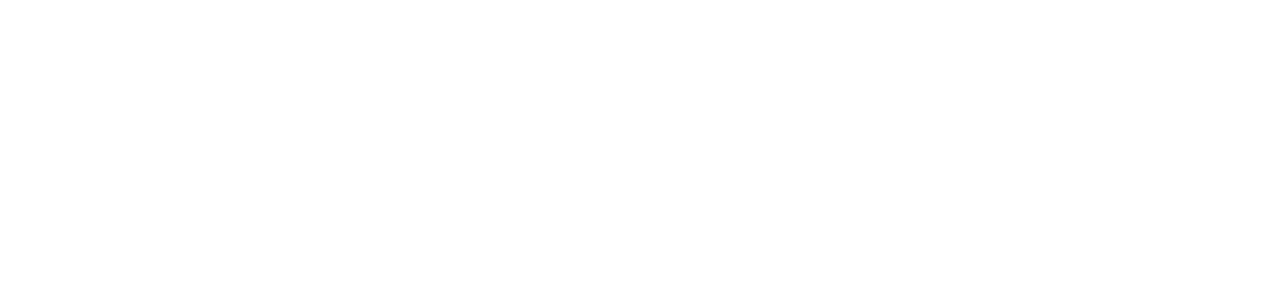
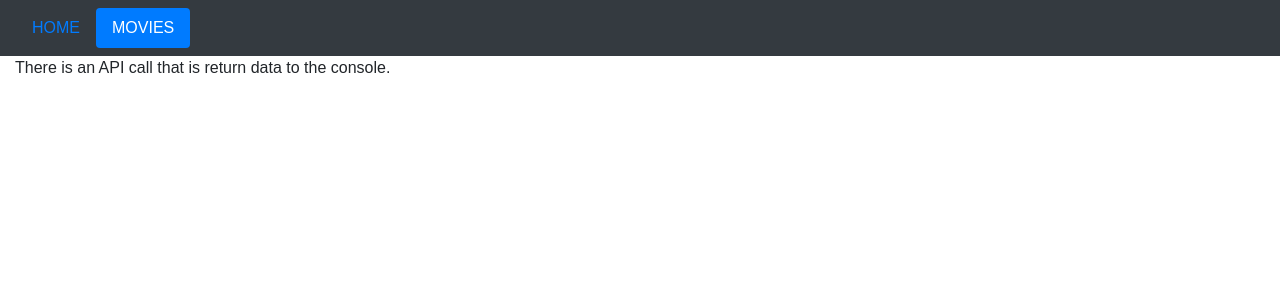
Before and after one commit to code-in-time/reactjs-notes-list, a React (Create React App) app: page /movies in a window 1280 px wide. Shown: the top 300 px of the page. Built offline with nearby package versions, Linux system fonts and the light colour scheme; no server answers.

Commit message:
Rename pageOther to pageMovies

```diff
--- a/src/components/MovieContainer.js
+++ b/src/components/MovieContainer.js
@@ -17,7 +17,11 @@ class MovieContainer extends Component {
   }
 
   render() {
-    return <div className="MovieContainer">MovieContainer</div>;
+    return (
+      <div className="MovieContainer">
+        <p>There is an API call that is return data to the console.</p>
+      </div>
+    );
   }
 }
 
--- a/src/components/Navigation.js
+++ b/src/components/Navigation.js
@@ -10,7 +10,7 @@ export default class Navigation extends Component {
             <NavLink exact to="/" className="nav-link">HOME</NavLink>
           </li>
           <li className="nav-item">
-            <NavLink {...this.props} to="/other" className="nav-link">OTHER</NavLink>
+            <NavLink {...this.props} to="/movies" className="nav-link">MOVIES</NavLink>
           </li>
         </ul>
       </nav>
--- a/src/components/pages/PageOther.js
+++ b/src/components/pages/PageMovies.js
@@ -7,7 +7,7 @@ import MovieContainer from '../MovieContainer';
  * @class Other
  * @extends {Component}
  */
-class PageOther extends Component {
+class PageMovies extends Component {
   render() {
     return (
       <div className="Home">
@@ -15,7 +15,6 @@ class PageOther extends Component {
         <div className="container-fluid">
           <div className="row">
             <div className="col">
-              This is the other page
               <MovieContainer />
             </div>
           </div>
@@ -25,4 +24,4 @@ class PageOther extends Component {
   }
 }
 
-export default PageOther;
+export default PageMovies;
--- a/src/index.js
+++ b/src/index.js
@@ -8,7 +8,7 @@ import { PropTypes } from 'prop-types';
 
 // Componenets
 import PageHome from './components/pages/PageHome';
-import PageOther from './components/pages/PageOther';
+import PageMovies from './components/pages/PageMovies';
 
 import registerServiceWorker from './registerServiceWorker';
 
@@ -44,7 +44,7 @@ class Index extends Component {
       <Router>
         <Switch>
           <Route exact path="/" component={PageHome} />
-          <Route path="/other" component={PageOther} />
+          <Route path="/movies" component={PageMovies} />
         </Switch>
       </Router>
     );
--- a/src/styles/index.scss
+++ b/src/styles/index.scss
@@ -9,7 +9,7 @@
 
 // Components
 @import './components/pages/_PageHome.scss';
-@import './components/pages/_PageOther.scss';
+@import './components/pages/_PageMovies.scss';
 
 @import './components/_App.scss';
 @import './components/_ListItem.scss';
```
Also changed, not shown: src/styles/components/pages/_PageMovies.scss (added), src/styles/components/pages/_PageOther.scss (deleted).
